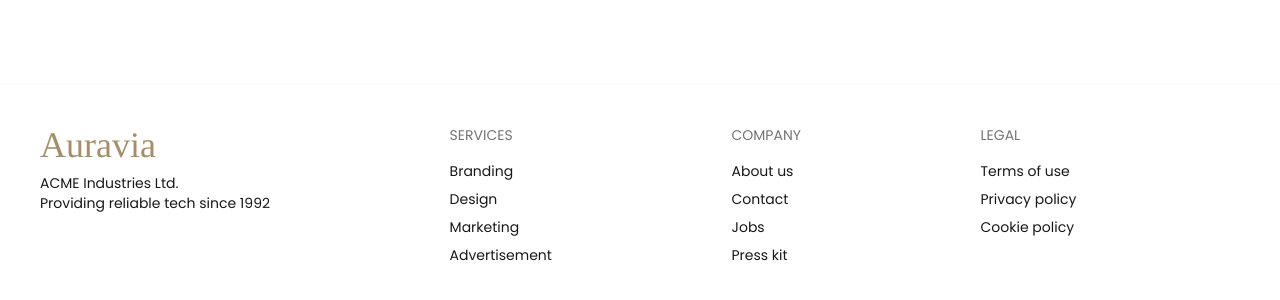
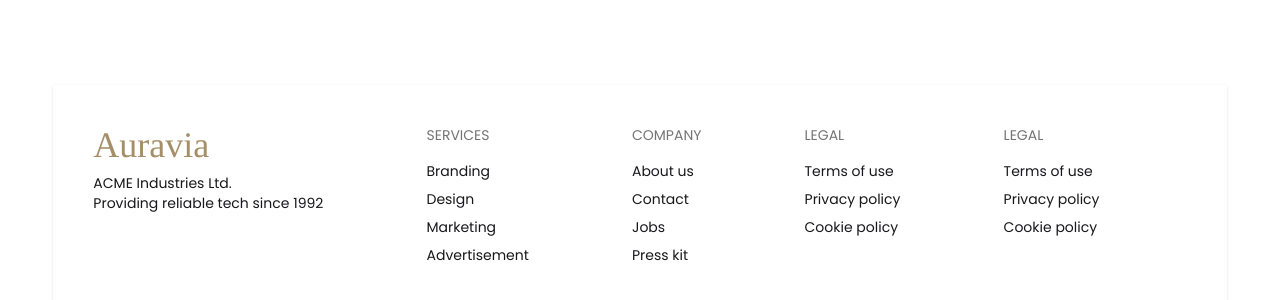
Before and after one commit to Antushil11/Auravia, a React (Vite) app: page / in a window 1280 px wide. Shown: the part 780-1080 px from the top of the page. Built offline with nearby package versions, Linux system fonts and the light colour scheme.

Commit message:
added container in footer

```diff
--- a/src/components/Footer/Footer.jsx
+++ b/src/components/Footer/Footer.jsx
@@ -1,8 +1,11 @@
 import React from "react";
 import Logos from "../Logos/Logos";
+import Container from "../../Container/Container";
+
 
 const Footer = () => {
   return (
+    <Container>
       <div>
         <footer className="footer sm:footer-horizontal bg-base-100 shadow-sm text-base-content p-10">
           <aside>
@@ -33,8 +36,15 @@ const Footer = () => {
             <a className="link link-hover">Privacy policy</a>
             <a className="link link-hover">Cookie policy</a>
           </nav>
+          <nav>
+            <h6 className="footer-title">Legal</h6>
+            <a className="link link-hover">Terms of use</a>
+            <a className="link link-hover">Privacy policy</a>
+            <a className="link link-hover">Cookie policy</a>
+          </nav>
         </footer>
       </div>
+    </Container>
   );
 };
 
```
Lines whose indentation alone changed are shown as unchanged.
